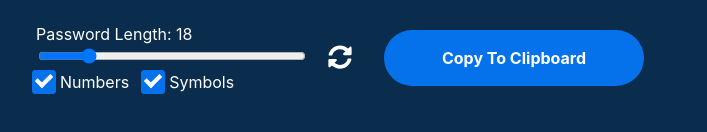
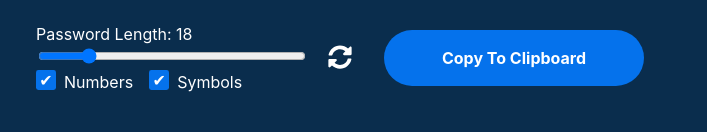
Before and after one commit to petercurcio/strong-password-generator, a React (Create React App) app: page / in a window 1280 px wide. Shown: the part 334-466 px from the top of the page, without its empty margins (284-991 px from the left). Built offline with nearby package versions, Linux system fonts and the light colour scheme.

Commit message:
updates to checkbox css

```diff
--- a/src/App.css
+++ b/src/App.css
@@ -78,13 +78,16 @@ select {
 :root {
   --blue-bg-color: #0572ec;
   --blue-hover-color: #0458b9;
+  --bg-color: #0a2d4d;
+  --cb-size: 25px;
+  --cb-rotation-deg: 40deg;
 }
 
 body {
+  background-color: var(--bg-color);
   color: #fff;
   margin: 0;
   font-size: 1rem;
-  background-color: #0a2d4d;
 }
 
 .main-title {
@@ -164,136 +167,50 @@ input[type="range"] {
   display: block;
 }
 
-.check-icon {
-  display: none;
-  padding: 0 3.22em;
+.checkbox-wrapper {
+  display: flex;
+}
+.checkbox-container + .checkbox-container {
+  margin-left: 1em;
+}
+.checkbox-container label {
+  cursor: pointer;
+  display: flex;
+}
+.checkbox-container input[type="checkbox"] {
+  cursor: pointer;
+  opacity: 0;
+  position: absolute;
 }
 
-input[type="checkbox"] {
-  cursor: pointer;
-  transform: scale(1.75);
-  margin-right: 1em;
-}
-.checkbox + .checkbox {
-  margin-left: 1em;
-}
-.checkbox {
-  display: inline-block;
+.checkbox-container label::before {
+  content: "";
+  width: 1.25em;
+  height: 1.25em;
+  border-radius: 0.15em;
+  margin-right: 0.5em;
+  border: 0.05em white;
+  background-color: white;
 }
 
-:root {
-  --blue-bg-color: #0572ec;
-  --blue-hover-color: #0458b9;
-  --bg-color: #0a2d4d;
-  --cb-size: 25px;
-  --cb-rotation-deg: 40deg;
+.checkbox-container label:hover::before,
+.checkbox-container input[type="checkbox"]:hover + label::before {
+  border: 0.05em var(--blue-bg-color);
 }
 
-body {
-  background-color: var(--bg-color);
-  color: #fff;
+/* .checkbox-container input[type="checkbox"]:focus + label::before {
+  box-shadow: 0 0 20px black;
+} */
+
+.checkbox-container input[type="checkbox"]:checked + label::before {
+  content: "\002714";
+  background-color: var(--blue-bg-color);
+  display: flex;
+  justify-content: center;
+  align-items: center;
+  color: white;
 }
 
-/* Checkbox styles 1 */
-/* .checkbox-wrapper {
-  display: block;
-  position: relative;
-  padding-left: 45px;
-  margin-bottom: 15px;
-  cursor: pointer;
-  font-size: 20px;
-}
-input[type="checkbox"] {
-  position: absolute;
-  opacity: 0;
-  z-index: -9999;
-}
-.custom-checkbox {
-  position: absolute;
-  top: 0;
-  left: 0;
-  height: var(--cb-size);
-  width: var(--cb-size);
-  background-color: white;
-  border: 1px solid #ddd;
-  border-radius: 5px;
-}
-.checkbox-wrapper:hover input ~ .custom-checkbox {
-  background-color: var(--blue-hover-color);
-}
-.checkbox-wrapper input:active ~ .custom-checkbox {
-  background-color: white;
-}
-.checkbox-wrapper input:checked ~ .custom-checkbox {
-  background-color: var(--blue-bg-color);
-  border: 1px solid var(--blue-bg-color);
-}
-.custom-checkbox:after {
-  content: "";
-  position: absolute;
-  display: none;
-}
-.checkbox-wrapper input:checked ~ .custom-checkbox:after {
-  display: block;
-}
-.checkbox-wrapper .custom-checkbox:after {
-  left: 8px;
-  bottom: 5px;
-  width: 6px;
-  height: 14px;
-  border: solid white;
-  border-width: 0 4px 4px 0;
-  -webkit-transform: rotate(var(--cb-rotation-deg));
-  -ms-transform: rotate(var(--cb-rotation-deg));
-  transform: rotate(var(--cb-rotation-deg));
-} */
-/* End Checkbox Styles #1 */
-
-/* Checkbox Styles #2 */
-input[type="checkbox"] {
-  position: absolute;
-  opacity: 0;
-  z-index: -9999;
-}
-input[type="checkbox"] + label {
-  position: relative;
-  padding-left: 24px;
-}
-input[type="checkbox"] + label .indicator {
-  position: absolute;
-  left: -4px;
-  display: block;
-  width: 24px;
-  height: 24px;
-  background: #fff;
-  border-radius: 3px;
-  border: 1px solid var(--blue-bg-color);
-  cursor: pointer;
-  transition: box-shadow 200ms, border 200ms, background 200ms;
-}
-input[type="checkbox"] + label .indicator:hover {
-  background: #fff;
-}
-input[type="checkbox"]:focus + label .indicator {
-  box-shadow: 0px 0px 1px 3px var(--blue-bg-color);
-}
-input[type="checkbox"]:checked + label .indicator {
-  background: var(--blue-bg-color);
-}
-input[type="checkbox"]:checked + label .indicator::after {
-  content: "";
-  position: absolute;
-  width: 10px;
-  height: 16px;
-  border: 4px solid #fff;
-  border-left: none;
-  border-top: none;
-  transform: rotate(45deg);
-  left: 6px;
-}
-/* End Checkbox Styles #2 */
-
-/* Main Styles */
 .button {
   display: block;
   background-color: var(--blue-bg-color);
--- a/src/App.js
+++ b/src/App.js
@@ -103,69 +103,25 @@ function App() {
             onChange={passwordLengthChangeHandler}
             value={passwordLength}
           />
-          {/* <div className="checkbox">
-            <input
-              type="checkbox"
-              name="checkbox-numbers"
-              onChange={numbersIsCheckedHandler}
-              checked={numbersIsChecked}
-            />
-            <label htmlFor="checkbox-numbers">Numbers</label>
-          </div>
-          <div className="checkbox">
-            <input
-              type="checkbox"
-              name="checkbox-symbols"
-              onChange={symbolsIsCheckedHandler}
-              checked={symbolsIsChecked}
-            />
-            <label htmlFor="checkbox-symbols">Symbols</label>
-          </div> */}
-          {/* <div className="checkbox">
-            <label className="checkbox-wrapper">
-              Numbers
+          <div className="checkbox-wrapper">
+            <div className="checkbox-container">
               <input
                 type="checkbox"
+                id="cb1"
                 checked={numbersIsChecked}
                 onChange={numbersIsCheckedHandler}
               />
-              <span className="custom-checkbox"></span>
-            </label>
-          </div>
-          <div className="checkbox">
-            <label className="checkbox-wrapper">
-              Check
+              <label htmlFor="cb1">Numbers</label>
+            </div>
+            <div className="checkbox-container">
               <input
                 type="checkbox"
+                id="cb2"
                 checked={symbolsIsChecked}
                 onChange={symbolsIsCheckedHandler}
               />
-              <span className="custom-checkbox"></span>
-            </label>
-          </div> */}
-          <div className="checkbox">
-            <input
-              type="checkbox"
-              id="checkbox-element-1"
-              checked={numbersIsChecked}
-              onChange={numbersIsCheckedHandler}
-            />
-            <label htmlFor="checkbox-element-1">
-              <span className="indicator"></span>
-              <span className="label-text">Numbers</span>
-            </label>
-          </div>
-          <div className="checkbox">
-            <input
-              type="checkbox"
-              id="checkbox-element-2"
-              checked={symbolsIsChecked}
-              onChange={symbolsIsCheckedHandler}
-            />
-            <label htmlFor="checkbox-element-2">
-              <span className="indicator"></span>
-              <span className="label-text">Symbols</span>
-            </label>
+              <label htmlFor="cb2">Symbols</label>
+            </div>
           </div>
         </div>
         <div className="regeneratePasswordIcon">
```
Also changed, not shown: 2 other files (tests, documents, lock files or other folders).
